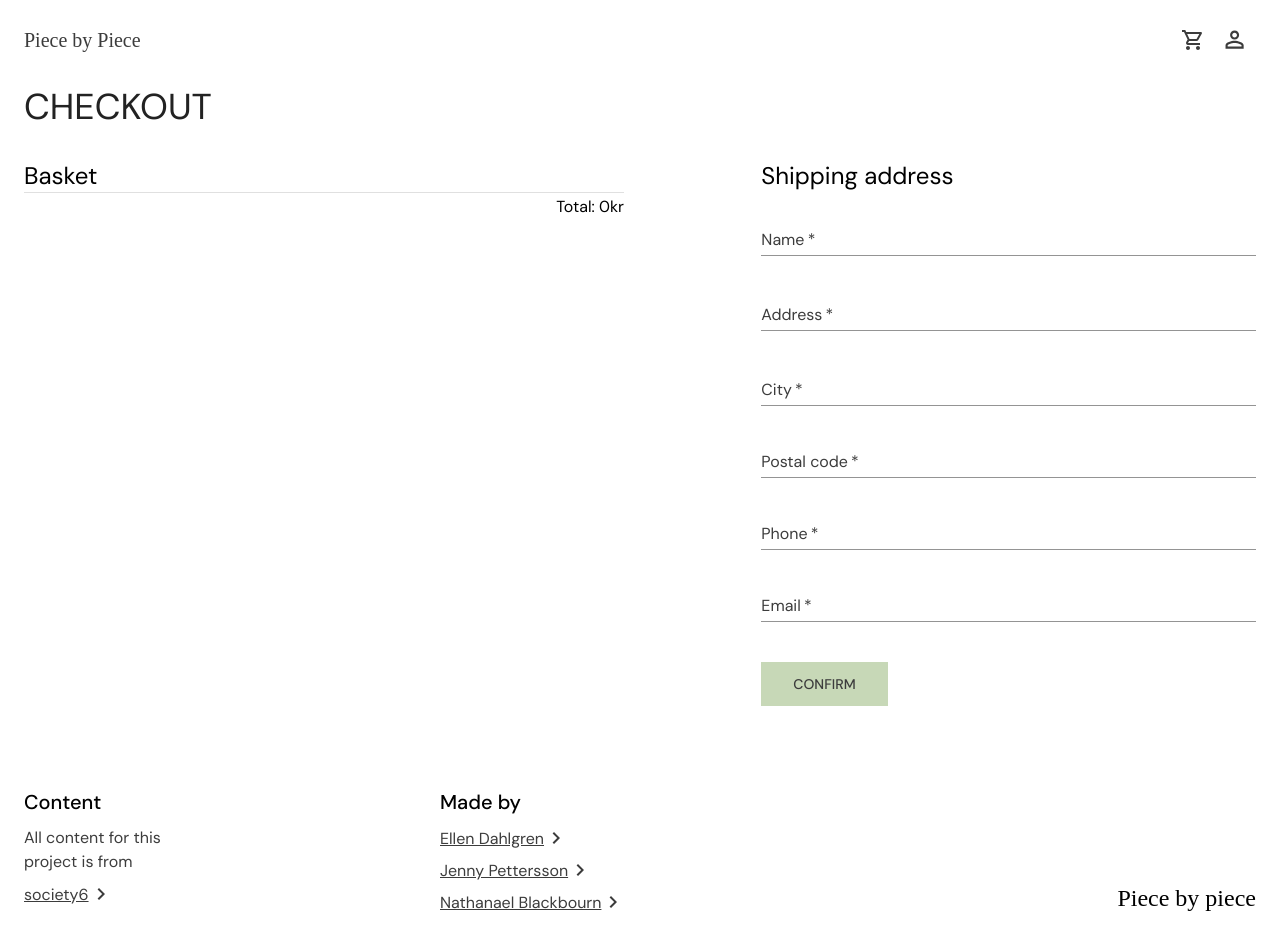
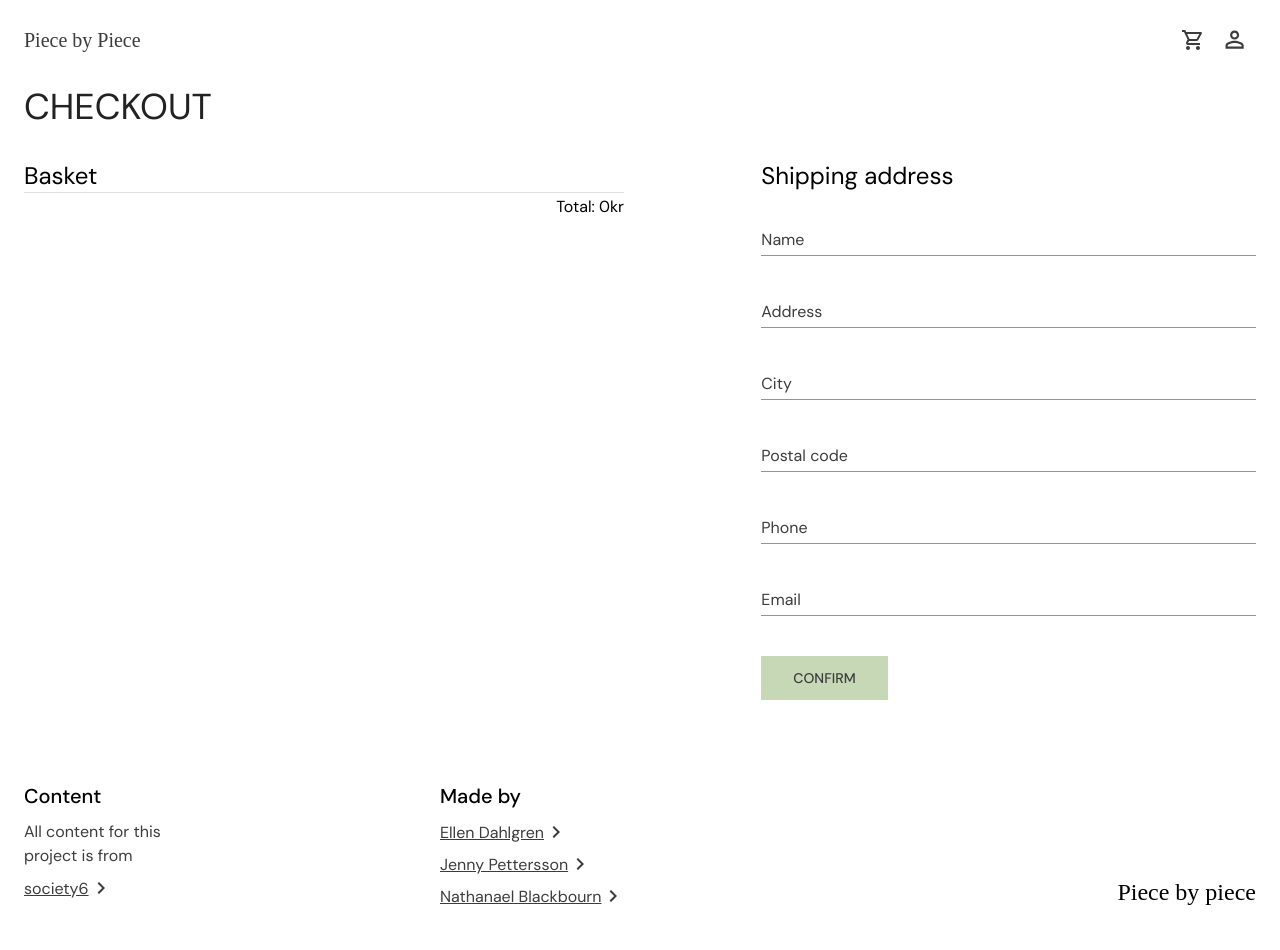
Before and after one commit to jesnagbg/react-webshop-ts-jenny-ellen-nat, a React (Vite) app: page /checkout in a window 1280 px wide. Shown: the top 950 px of the page. Built offline with nearby package versions, Linux system fonts and the light colour scheme.

Commit message:
All checkout tests works, fixed error messages
Co-authored-by: David Jensen <Tsourdox@users.noreply.github.com>

```diff
--- a/src/components/CheckoutForm.tsx
+++ b/src/components/CheckoutForm.tsx
@@ -1,4 +1,9 @@
-import { Button, FormHelperText, TextField, Typography } from '@mui/material';
+import {
+  Button,
+  FormHelperTextProps,
+  TextField,
+  Typography,
+} from '@mui/material';
 import { styled } from '@mui/system';
 import { useFormik } from 'formik';
 import { useNavigate } from 'react-router-dom';
@@ -8,48 +13,22 @@ import { theme } from '../theme';
 
 export default function CheckoutForm() {
   const navigate = useNavigate();
-  const { order, updateOrder, cartItems } = useOrder(); // get cartItems from OrderContext
-
-  const validationSchema = yup.object({
-    name: yup
-      .string()
-      .min(2, 'Name must be at least two characters')
-      .required('Name required'),
-    address: yup
-      .string()
-      .min(4, 'Please enter a valid address')
-      .required('Address required'),
-    postalCode: yup
-      .string()
-      .min(4, 'Postal code must be at least two characters')
-      .required('Postal code required'),
-    city: yup
-      .string()
-      .min(2, 'Please enter a valid city')
-      .required('City required'),
-    phone: yup
-      .string()
-      .min(6, 'Phone number must be at least six characters')
-      .required('Phone number required'),
-    email: yup
-      .string()
-      .email('Please enter a valid email')
-      .required('Email required'),
-  });
+  const { order, updateOrder } = useOrder();
 
   const formik = useFormik({
     initialValues: {
       name: '',
       address: '',
       city: '',
-      postalCode: '',
+      zipCode: '',
       phone: '',
       email: '',
     },
     validationSchema: validationSchema,
+
+    // create new order with updated name
     onSubmit: (values) => {
       const updatedOrder = {
-        // create new order with updated name
         ...order,
         cart: order.cart,
         deliveryAddress: {
@@ -57,7 +36,7 @@ export default function CheckoutForm() {
           name: values.name,
           address: values.address,
           city: values.city,
-          postalCode: values.postalCode,
+          zipCode: values.zipCode,
           phone: values.phone,
           email: values.email,
         },
@@ -82,21 +61,18 @@ export default function CheckoutForm() {
           name="name"
           label="Name"
           value={formik.values.name}
+          onBlur={formik.handleBlur}
           onChange={formik.handleChange}
           error={formik.touched.name && Boolean(formik.errors.name)}
           helperText={formik.touched.name && formik.errors.name}
+          FormHelperTextProps={
+            { 'data-cy': 'customer-name-error' } as FormHelperTextProps
+          }
           inputProps={{
             'data-cy': 'customer-name',
-            'aria-describedby': 'customer-name-helper-text',
             autoComplete: 'name',
           }}
-          required={true}
-          onFocus={() => formik.setFieldTouched('name', true, false)}
         />
-        <FormHelperText
-          id="customer-name-helper-text"
-          data-cy="customer-name-error"
-        ></FormHelperText>
 
         <TextField
           fullWidth
@@ -110,18 +86,16 @@ export default function CheckoutForm() {
           onChange={formik.handleChange}
           error={formik.touched.address && Boolean(formik.errors.address)}
           helperText={formik.touched.address && formik.errors.address}
+          FormHelperTextProps={
+            { 'data-cy': 'customer-address-error' } as FormHelperTextProps
+          }
           inputProps={{
             'data-cy': 'customer-address',
-            'aria-describedby': 'customer-address-helper-text',
             autoComplete: 'street-address',
           }}
-          required={true}
           onBlur={formik.handleBlur}
         />
-        <FormHelperText
-          id="customer-address-helper-text"
-          data-cy="customer-address-error"
-        ></FormHelperText>
+
         <TextField
           fullWidth
           margin="normal"
@@ -134,7 +108,9 @@ export default function CheckoutForm() {
           onChange={formik.handleChange}
           error={formik.touched.city && Boolean(formik.errors.city)}
           helperText={formik.touched.city && formik.errors.city}
-          required={true}
+          FormHelperTextProps={
+            { 'data-cy': 'customer-city-error' } as FormHelperTextProps
+          }
           onBlur={formik.handleBlur}
           inputProps={{ 'data-cy': 'customer-city', autoComplete: 'city' }}
         />
@@ -142,15 +118,17 @@ export default function CheckoutForm() {
           fullWidth
           margin="normal"
           variant="standard"
-          id="postalCode"
-          name="postalCode"
+          id="zipCode"
+          name="zipCode"
           label="Postal code"
-          type="postalCode"
-          value={formik.values.postalCode}
+          type="zipCode"
+          value={formik.values.zipCode}
           onChange={formik.handleChange}
-          error={formik.touched.postalCode && Boolean(formik.errors.postalCode)}
-          helperText={formik.touched.postalCode && formik.errors.postalCode}
-          required={true}
+          error={formik.touched.zipCode && Boolean(formik.errors.zipCode)}
+          helperText={formik.touched.zipCode && formik.errors.zipCode}
+          FormHelperTextProps={
+            { 'data-cy': 'customer-zipcode-error' } as FormHelperTextProps
+          }
           onBlur={formik.handleBlur}
           inputProps={{
             'data-cy': 'customer-zipcode',
@@ -170,7 +148,6 @@ export default function CheckoutForm() {
           error={formik.touched.phone && Boolean(formik.errors.phone)}
           helperText={formik.touched.phone && formik.errors.phone}
           FormHelperTextProps={{ 'data-cy': 'customer-phone-error' } as any}
-          required={true}
           onBlur={formik.handleBlur}
           inputProps={{ 'data-cy': 'customer-phone', autoComplete: 'tel' }}
         />
@@ -187,7 +164,6 @@ export default function CheckoutForm() {
           error={formik.touched.email && Boolean(formik.errors.email)}
           helperText={formik.touched.email && formik.errors.email}
           FormHelperTextProps={{ 'data-cy': 'customer-email-error' } as any}
-          required={true}
           onBlur={formik.handleBlur}
           inputProps={{ 'data-cy': 'customer-email', autoComplete: 'email' }}
         />
@@ -204,6 +180,35 @@ export default function CheckoutForm() {
   );
 }
 
+const validationSchema = yup.object({
+  name: yup
+    .string()
+    .min(2, 'Name must be at least two characters')
+    .required('Name required'),
+  address: yup
+    .string()
+    .min(4, 'Please enter a valid address')
+    .required('Address required'),
+  zipCode: yup
+    .string()
+    .matches(/^[0-9]+$/, 'Postal code must be a number')
+    .min(4, 'Postal code must be at least two characters')
+    .max(7, 'Postal code can not be more than seven characters')
+    .required('Postal code required'),
+  city: yup
+    .string()
+    .min(2, 'Please enter a valid city')
+    .required('City required'),
+  phone: yup
+    .string()
+    .min(6, 'Phone number must be at least six characters')
+    .required('Phone number required'),
+  email: yup
+    .string()
+    .email('Please enter a valid email')
+    .required('Email required'),
+});
+
 const styledButton = {
   margin: '2rem 0',
   padding: '.6rem 2rem',
```
